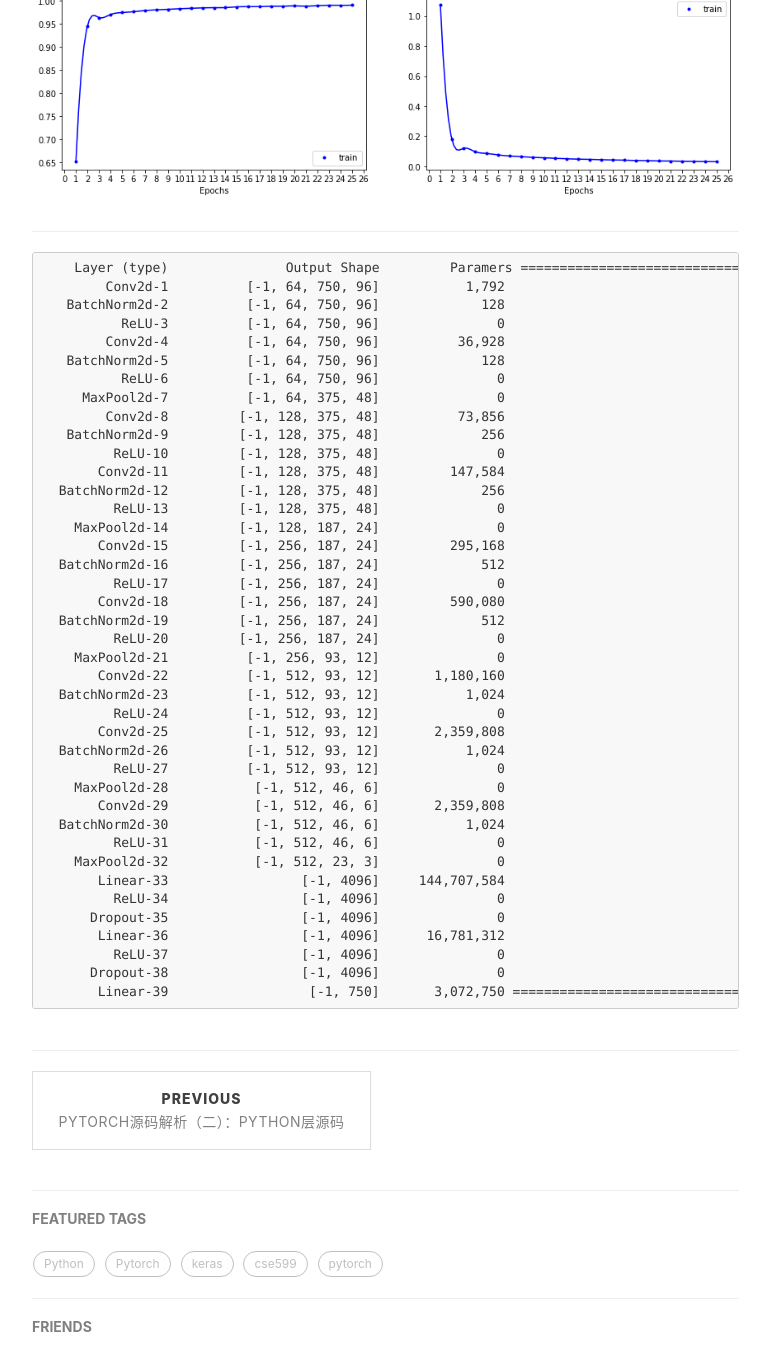
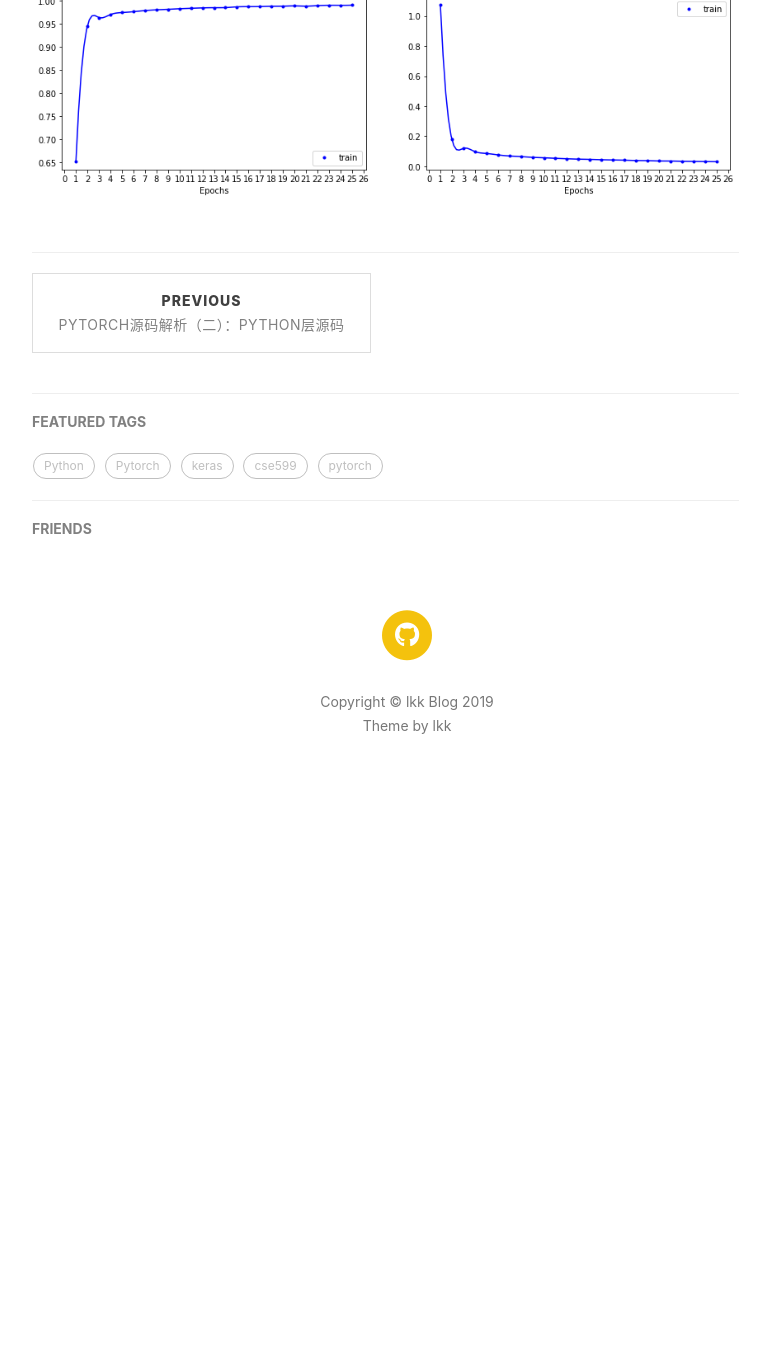
Before and after one commit to lkk12014402/lkk12014402.github.io, a Jekyll site: the page built from _posts/2019-03-05-使用Pytorch搭建简单的神经网络训练MNIST数据集.markdown, in a window 1280 px wide and 1400 px high, scrolled down 13427 px. Shown: the top 1371 px of the window, without its empty margins (233-1003 px from the left). Built offline with Jekyll 4.4.1, drawn with Linux system fonts in a browser that asks for light colours; nearby versions of some CDN libraries; comment, search, counter and statistics services are not loaded; a style sheet for code colours, icons or effects is not loaded; after the commit the page ends 14257 px from its top, so only the background shows below that.

Commit message:
Update 2019-03-05-使用Pytorch搭建简单的神经网络训练MNIST数据集.markdown

````diff
--- a/_posts/2019-03-05-使用Pytorch搭建简单的神经网络训练MNIST数据集.markdown
+++ b/_posts/2019-03-05-使用Pytorch搭建简单的神经网络训练MNIST数据集.markdown
@@ -718,59 +718,3 @@ plot_metrics(metrics, "Mnist-----train")
 ```
 
 ![](/img/output_10_0.png)
-
-
-
-
------------------------------------------------------------
-        Layer (type)               Output Shape         Paramers
-===========================================================
-            Conv2d-1          [-1, 64, 750, 96]           1,792
-       BatchNorm2d-2          [-1, 64, 750, 96]             128
-              ReLU-3          [-1, 64, 750, 96]               0
-            Conv2d-4          [-1, 64, 750, 96]          36,928
-       BatchNorm2d-5          [-1, 64, 750, 96]             128
-              ReLU-6          [-1, 64, 750, 96]               0
-         MaxPool2d-7          [-1, 64, 375, 48]               0
-            Conv2d-8         [-1, 128, 375, 48]          73,856
-       BatchNorm2d-9         [-1, 128, 375, 48]             256
-             ReLU-10         [-1, 128, 375, 48]               0
-           Conv2d-11         [-1, 128, 375, 48]         147,584
-      BatchNorm2d-12         [-1, 128, 375, 48]             256
-             ReLU-13         [-1, 128, 375, 48]               0
-        MaxPool2d-14         [-1, 128, 187, 24]               0
-           Conv2d-15         [-1, 256, 187, 24]         295,168
-      BatchNorm2d-16         [-1, 256, 187, 24]             512
-             ReLU-17         [-1, 256, 187, 24]               0
-           Conv2d-18         [-1, 256, 187, 24]         590,080
-      BatchNorm2d-19         [-1, 256, 187, 24]             512
-             ReLU-20         [-1, 256, 187, 24]               0
-        MaxPool2d-21          [-1, 256, 93, 12]               0
-           Conv2d-22          [-1, 512, 93, 12]       1,180,160
-      BatchNorm2d-23          [-1, 512, 93, 12]           1,024
-             ReLU-24          [-1, 512, 93, 12]               0
-           Conv2d-25          [-1, 512, 93, 12]       2,359,808
-      BatchNorm2d-26          [-1, 512, 93, 12]           1,024
-             ReLU-27          [-1, 512, 93, 12]               0
-        MaxPool2d-28           [-1, 512, 46, 6]               0
-           Conv2d-29           [-1, 512, 46, 6]       2,359,808
-      BatchNorm2d-30           [-1, 512, 46, 6]           1,024
-             ReLU-31           [-1, 512, 46, 6]               0
-        MaxPool2d-32           [-1, 512, 23, 3]               0
-           Linear-33                 [-1, 4096]     144,707,584
-             ReLU-34                 [-1, 4096]               0
-          Dropout-35                 [-1, 4096]               0
-           Linear-36                 [-1, 4096]      16,781,312
-             ReLU-37                 [-1, 4096]               0
-          Dropout-38                 [-1, 4096]               0
-           Linear-39                  [-1, 750]       3,072,750
-===========================================================
-Total params: 171,611,694
-Trainable params: 171,611,694
-Non-trainable params: 0
------------------------------------------------------------
-Input size (MB): 0.82
-Forward/backward pass size (MB): 415.28
-Params size (MB): 654.65
-Estimated Total Size (MB): 1070.75
------------------------------------------------------------
````
